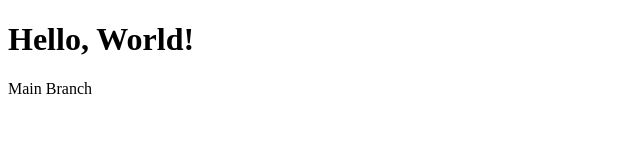
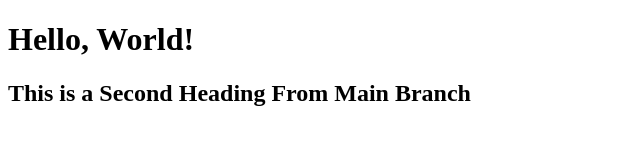
Before and after one commit to mkjangra97/multibranch-assignment, a plain HTML site: page index.html in a window 1280 px wide. Shown: the whole page, without its empty margins (0-640 px from the left). Drawn offline with Linux system fonts and the light colour scheme.

Commit message:
Update index.html

```diff
--- a/index.html
+++ b/index.html
@@ -8,6 +8,6 @@
 <body>
     <!-- Visible content goes here -->
     <h1>Hello, World!</h1>
-    <p>Main Branch</p>
+    <h2>This is a Second Heading From Main Branch</h2>
 </body>
 </html>
```
